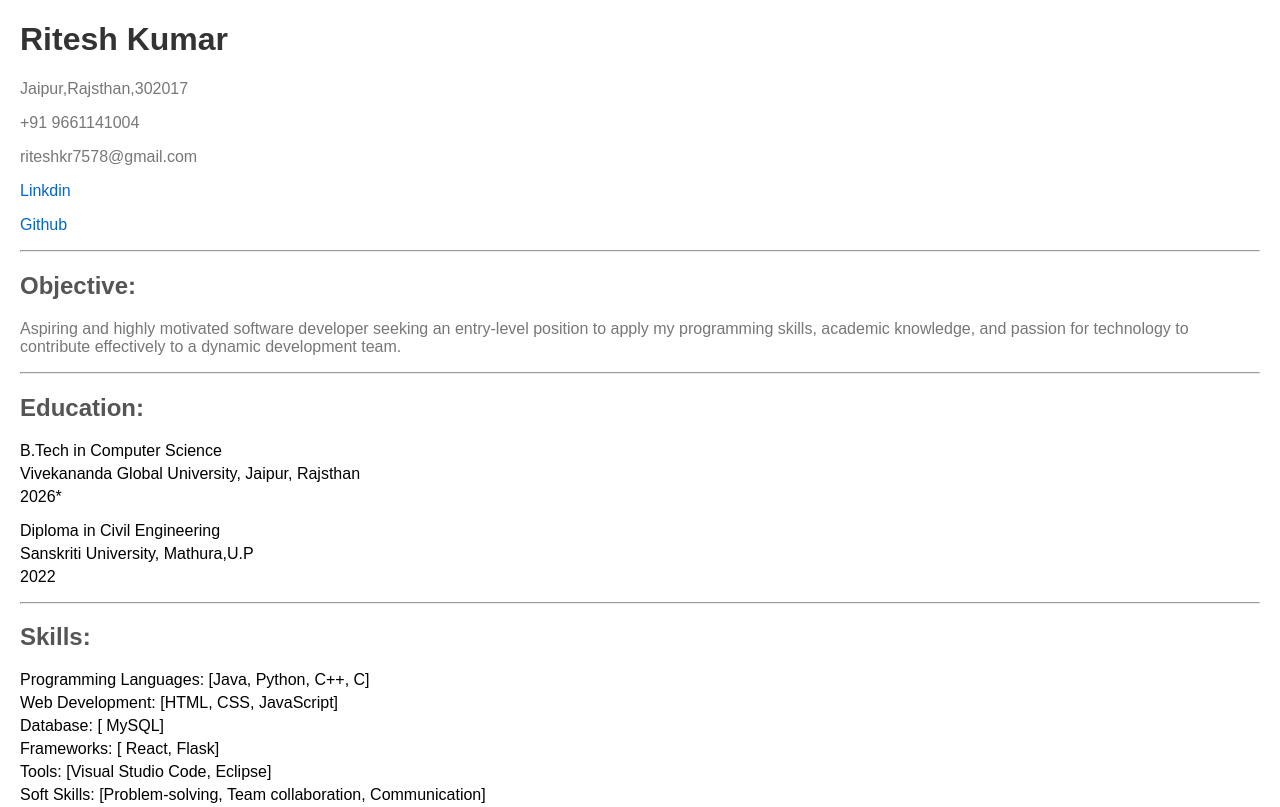
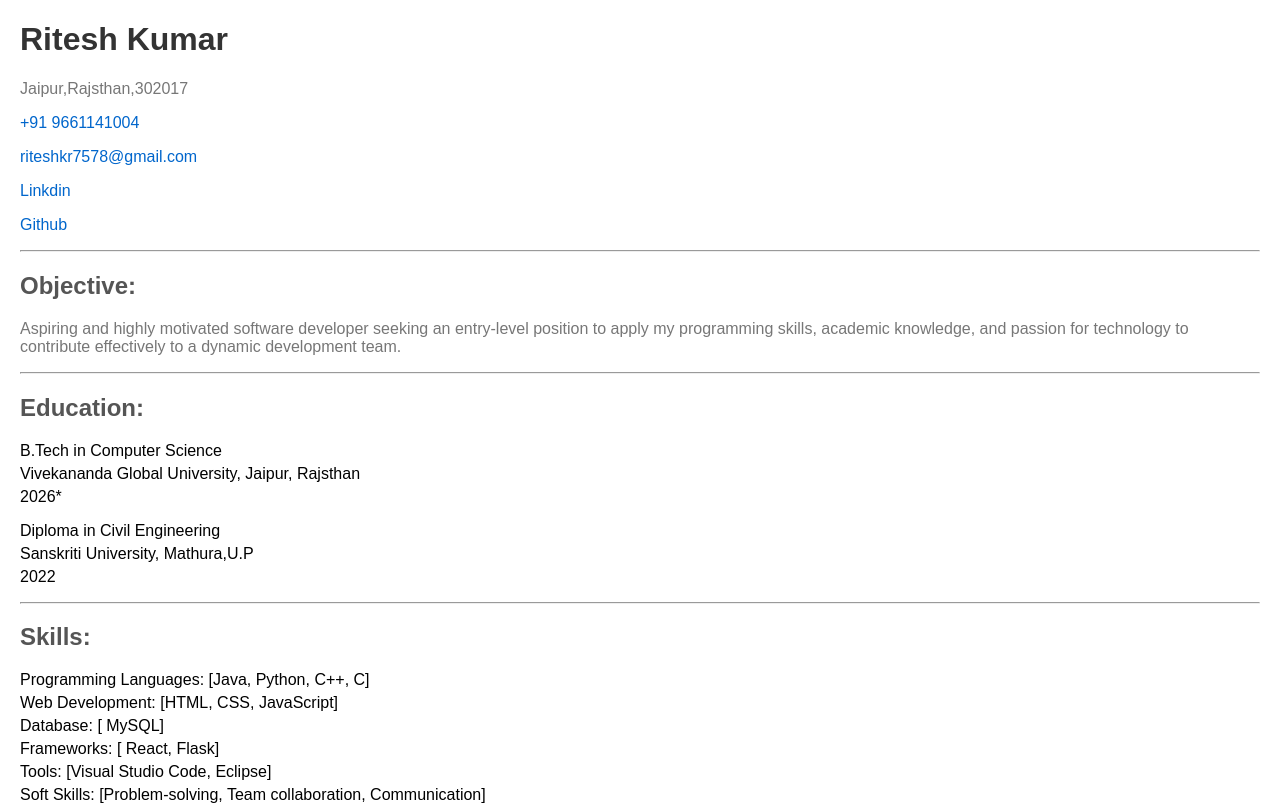
Before and after one commit to cooldude7578/Resume, a plain HTML site: page index.html in a window 1280 px wide. Shown: the top 807 px of the page. Drawn offline with Linux system fonts and the light colour scheme.

Commit message:
Update index.html

```diff
--- a/index.html
+++ b/index.html
@@ -45,8 +45,8 @@
 
     <h1>Ritesh Kumar</h1>
     <p>Jaipur,Rajsthan,302017</p>
-    <p>+91 9661141004</p>
-    <p>riteshkr7578@gmail.com</p>
+   <p> <a href="tel: +919661141004">+91 9661141004</a></p>
+   <a href="mailto: riteshkr7578@gmail.com">riteshkr7578@gmail.com</a>
     <p><a href="https://www.linkedin.com/in/ritesh-kumar-732535221/" target="_main">Linkdin</a></p>
     <p><a href="https://github.com/riteshkr7578" target="_main">Github</a></p>
     <hr>
```
